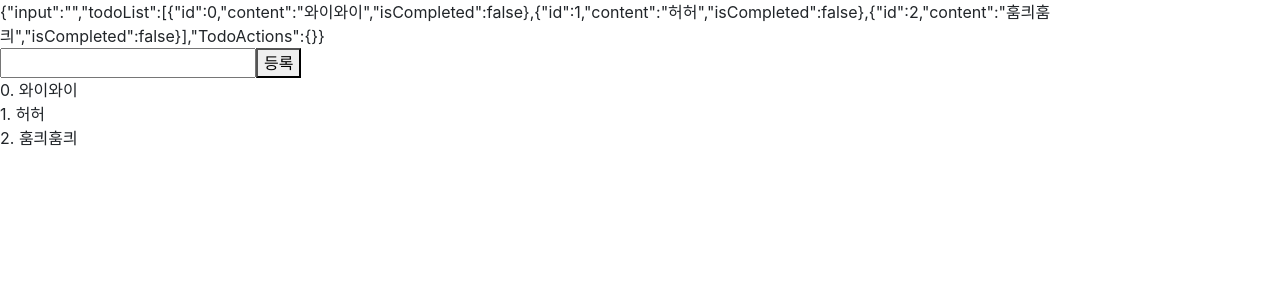
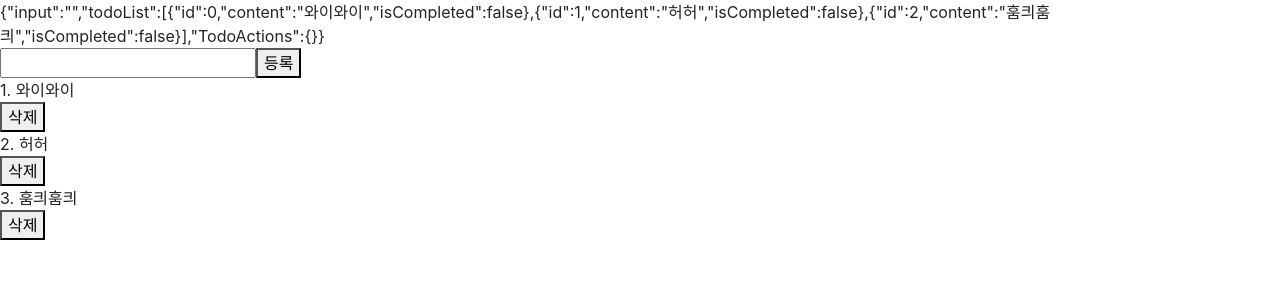
Before and after one commit to fcsn/react-practice, a React (Create React App) app: page / in a window 1280 px wide. Shown: the top 300 px of the page. Built offline with nearby package versions, Linux system fonts and the light colour scheme.

Commit message:
feat: Add remove feat in TodoListContainer.js

```diff
--- a/src/components/TodoList/TodoList.js
+++ b/src/components/TodoList/TodoList.js
@@ -1,14 +1,19 @@
 import React from 'react';
 import './TodoList.css';
 
-const TodoItem = ({item}) => {
+const TodoItem = ({item, onRemove}) => {
     return (
-        <div>{item.id}. {item.content}</div>
+        <div>
+        <div>{item.id + 1}. {item.content}</div>
+        <button onClick={onRemove}>삭제</button>
+        </div>
     )
 }
 
-const TodoList = ({todoList, TodoActions, onChange, onSubmit, input}) => {
-        const todoItems = todoList.map(item => <TodoItem item={item} key={item.id}/>)
+const TodoList = ({todoList, TodoActions, onChange, onSubmit, onRemove, input}) => {
+        const todoItems = todoList.map(item => <TodoItem item={item}
+                                                         key={item.id}
+                                                         onRemove={() => onRemove(item.id)}/>)
         return (
             <div>
                 <form onSubmit={onSubmit}>
--- a/src/containers/TodoList/TodoListContainer.js
+++ b/src/containers/TodoList/TodoListContainer.js
@@ -16,7 +16,12 @@ class TodoListContainer extends React.Component {
         const { TodoActions, input } = this.props
         TodoActions.create(input)
         TodoActions.changeInput("")
-    };
+    }
+
+    handleRemove = id => {
+        const {todoActions} = this.props
+        todoActions.remove(id)
+    }
 
     render () {
         const {todoList, TodoActions, input} = this.props
@@ -26,7 +31,8 @@ class TodoListContainer extends React.Component {
                 <TodoList todoList={todoList}
                           input={input}
                           onChange={this.handleChange}
-                          onSubmit={this.handleSubmit}/>
+                          onSubmit={this.handleSubmit}
+                          onRemove={this.handleRemove}/>
                 {/*<TodoList/>*/}
             </div>
         )
@@ -38,7 +44,6 @@ const mapStateToProps = ({ todo }) => ({
     todoList: todo.todoList
 });
 
-// 이런 구조로 하면 나중에 다양한 리덕스 모듈을 적용해야 하는 상황에서 유용합니다.
 const mapDispatchToProps = dispatch => ({
     TodoActions: bindActionCreators(todoActions, dispatch),
     // AnotherActions: bindActionCreators(anotherActions, dispatch)
```
